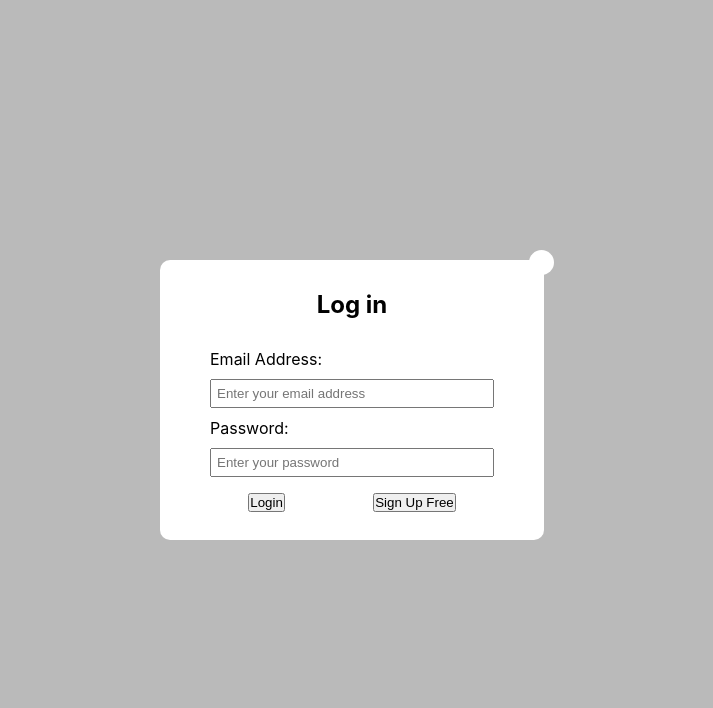
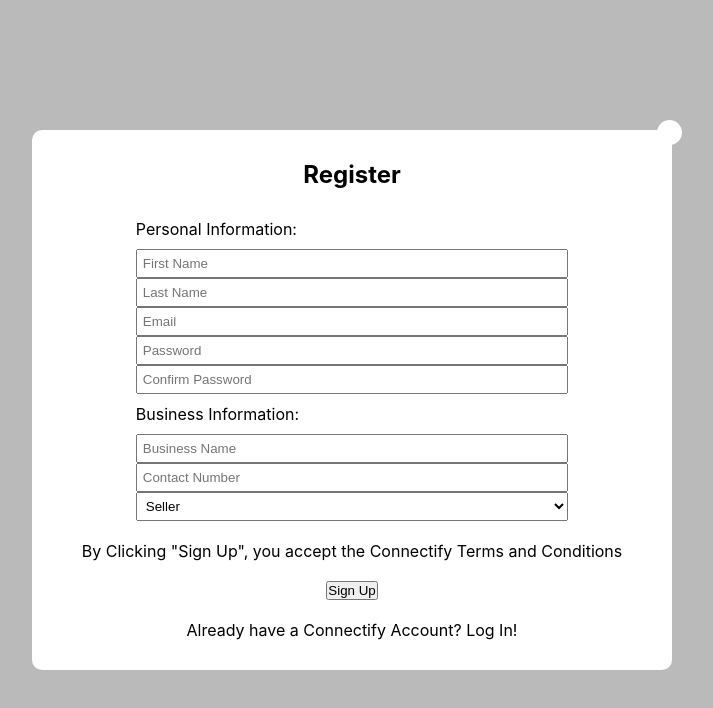
Before and after one commit to r4sy4n/connectify, a React (Create React App) app in the folder client/: page /register in a window 1280 px wide. Both pictures are taken after a click on the button "Sign Up Free". Shown: the top 708 px of the page, without its empty margins (288-1001 px from the left). Built offline with nearby package versions, Linux system fonts and the light colour scheme; some icons are missing.

Commit message:
Feat: Added Register form

```diff
--- a/client/src/assets/wrappers/ModalWrapper.js
+++ b/client/src/assets/wrappers/ModalWrapper.js
@@ -52,8 +52,14 @@ const LoginWrapper = styled.div`
         margin-bottom: 20px;
     }
 
-    .loginForm {
+    form {
         display: grid;
+    }
+
+    .error-message {
+        color: red;
+        font-size: 14px;
+        margin-bottom: 10px;
     }
 
     .buttonContainer {
@@ -73,4 +79,28 @@ const LoginWrapper = styled.div`
     }
 `
 
-export { ModalWrapper, LoginWrapper };
+const RegisterWrapper = styled(LoginWrapper)`
+
+    .buttonContainer {
+        position: relative;
+    }
+
+    form {
+        max-width: 80%;
+        margin: auto;
+    }
+
+    select {
+        padding: 5px;
+    }
+
+    .login-text {
+        cursor: pointer;
+    }
+
+    .already_member {
+        text-align: center;
+    }
+`
+
+export { ModalWrapper, LoginWrapper, RegisterWrapper };
--- a/client/src/components/LoginRegister.js
+++ b/client/src/components/LoginRegister.js
@@ -5,21 +5,25 @@ import axios from 'axios';
 import { CloseCircleOutline } from '@ricons/ionicons5';
 import { Icon } from '@ricons/utils'
 
-import { ModalWrapper, LoginWrapper } from '../assets/wrappers/ModalWrapper';
+import { ModalWrapper, LoginWrapper, RegisterWrapper } from '../assets/wrappers/ModalWrapper';
 
 const LoginRegister = ({ closeModal }) => {
 
     const navigate = useNavigate();
 
     const [isLoading, setIsLoading] = useState();
+    const [isLogin, setIsLogin] = useState(true);
 
     const initialStates = {
+      firstName: '',
+      lastName: '',
       email: '',
       password: '',
+      confirmPassword: '',
+      shopName: '',
+      phone: '',
+      userType: 'seller',
       errorMessage: {
-            email: '',
-            password: '',
-            credentials: ''
       }
     }
 
@@ -44,6 +48,9 @@ const LoginRegister = ({ closeModal }) => {
                   }
               }
 
+            case 'RESET':
+            return initialStates;
+
             default:
                 return state;
         }
@@ -63,15 +70,20 @@ const LoginRegister = ({ closeModal }) => {
       }
   }
 
+  const formToggle = () => {
+    setIsLogin(!isLogin);
+    dispatch({ type: 'RESET' });
+  }
+
   const loginFormHandler = (event) => {
     event.preventDefault();
 
     if( !state.email ) {
-        dispatch({ type: 'ERROR_MESSAGE', state: 'email', value: 'Email cannot be empty' })
+        dispatch({ type: 'ERROR_MESSAGE', state: 'email', value: 'Email cannot be empty' });
     }
 
     if( !state.password ) {
-        dispatch({ type: 'ERROR_MESSAGE', state: 'password', value: 'Password cannot be empty' })
+        dispatch({ type: 'ERROR_MESSAGE', state: 'password', value: 'Password cannot be empty' });
     }
 
     if( state.email && state.password ) {
@@ -83,13 +95,51 @@ const LoginRegister = ({ closeModal }) => {
                 localStorage.setItem('token', dbResponse.data.token);
                 dispatch({ type: 'ERROR_MESSAGE', state: 'credentials', value: '' });
                 setIsLoading(false);
-                navigate(`/${ dbResponse.data.userDetails.userType }`)
+                navigate(`/${ dbResponse.data.userDetails.userType }`);
 
         })
         .catch(error => {
             dispatch({ type: 'ERROR_MESSAGE', state: 'credentials', value: 'Email/Password is incorrect' });
             setIsLoading(false);
         })
+    }
+  }
+
+  const registerFormHandler = (event) => {
+    event.preventDefault();
+
+    if( !state.firstName ) {
+        dispatch({ type: 'ERROR_MESSAGE', state: 'firstName', value: 'First Name cannot be empty' });
+    }
+
+    if( !state.lastName ) {
+        dispatch({ type: 'ERROR_MESSAGE', state: 'lastName', value: 'Last Name cannot be empty' });
+    }
+
+    if( !state.email ) {
+        dispatch({ type: 'ERROR_MESSAGE', state: 'email', value: 'Email cannot be empty' });
+    }
+
+    if( !state.password ) {
+        dispatch({ type: 'ERROR_MESSAGE', state: 'password', value: 'Password cannot be empty' });
+    }
+    else if (state.password !== state.confirmPassword) {
+        dispatch({ type: 'ERROR_MESSAGE', state: 'confirmPassword', value: 'Password and Confirm Password does not match' });
+    }
+
+    if( !state.shopName ) {
+        dispatch({ type: 'ERROR_MESSAGE', state: 'shopName', value: 'Business Name cannot be empty' });
+    }
+
+    if( !state.phone ) {
+        dispatch({ type: 'ERROR_MESSAGE', state: 'phone', value: 'Contact Number cannot be empty' });
+    }
+
+    if( state.firstName && state.lastName && state.email && state.password && state.shopName && state.phone ) {
+
+        setIsLoading(true)
+
+
     }
   }
 
@@ -110,6 +160,8 @@ const LoginRegister = ({ closeModal }) => {
         {/* End Close Button */}
 
         {
+          isLogin
+          ?
             isLoading
             ? <p> Loading </p>
             :
@@ -120,7 +172,6 @@ const LoginRegister = ({ closeModal }) => {
                 </div>
 
                 <form
-                    className='loginForm'
                     onSubmit={ loginFormHandler }
                 >
                     {/* EMAIL */}
@@ -138,10 +189,11 @@ const LoginRegister = ({ closeModal }) => {
                             })
                         }
                     />
-                    { !state.email && <p>{ state.errorMessage.email }</p> }
+
+                    { !state.email && state.errorMessage.email ? <p className='error-message'>{ state.errorMessage.email }</p> : null }
 
                     {/* PASSWORD */}
-                    <label htmlFor='email'>Password: </label>
+                    <label htmlFor='password'>Password: </label>
                     <input
                         type='password'
                         id = 'password'
@@ -155,8 +207,9 @@ const LoginRegister = ({ closeModal }) => {
                             })
                         }
                     />
-                    { !state.password && <p>{ state.errorMessage.password }</p> }
-                    { !state.credentials && <p>{ state.errorMessage.credentials }</p> }
+
+                    { !state.password && state.errorMessage.password ? <p className='error-message'>{ state.errorMessage.password }</p> : null }
+                    { !state.credentials && state.errorMessage.credentials ? <p className='error-message'>{ state.errorMessage.credentials }</p> : null }
 
                     <div className='buttonContainer'>
                         <button
@@ -169,7 +222,7 @@ const LoginRegister = ({ closeModal }) => {
                         <button
                             type='button'
                             className='btn'
-                            onClick={() => navigate() }
+                            onClick={ formToggle }
                         >
                             Sign Up Free
                         </button>
@@ -177,6 +230,171 @@ const LoginRegister = ({ closeModal }) => {
 
                 </form>
             </LoginWrapper>
+            :
+            <RegisterWrapper>
+
+                <div className='title'>
+                    <h2> Register</h2>
+                </div>
+
+                <form
+                    onSubmit={ loginFormHandler }
+                >
+                    {/* Personal Information */}
+                    <label>Personal Information: </label>
+                    <input
+                        type='text'
+                        id = 'firstName'
+                        value = { state.firstName }
+                        placeholder='First Name'
+                        onChange= { (event) =>
+                            dispatch({
+                                type: 'ON_CHANGE',
+                                state: event.target.id,
+                                value: event.target.value
+                            })
+                        }
+                    />
+
+                    { !state.firstName && state.errorMessage.firstName ? <p className='error-message'>{ state.errorMessage.firstName }</p> : null }
+
+                    <input
+                        type='text'
+                        id = 'lastName'
+                        value = { state.lastName }
+                        placeholder='Last Name'
+                        onChange= { (event) =>
+                            dispatch({
+                                type: 'ON_CHANGE',
+                                state: event.target.id,
+                                value: event.target.value
+                            })
+                        }
+                    />
+
+                    { !state.lastName && state.errorMessage.lastName ? <p className='error-message'>{ state.errorMessage.lastName }</p> : null }
+
+                    <input
+                        type='email'
+                        id = 'email'
+                        value = { state.email }
+                        placeholder='Email'
+                        onChange= { (event) =>
+                            dispatch({
+                                type: 'ON_CHANGE',
+                                state: event.target.id,
+                                value: event.target.value
+                            })
+                        }
+                    />
+
+                    { !state.email && state.errorMessage.email ? <p className='error-message'>{ state.errorMessage.email }</p> : null }
+
+                    <input
+                        type='password'
+                        id = 'password'
+                        value = { state.password }
+                        placeholder='Password'
+                        onChange= { (event) =>
+                            dispatch({
+                                type: 'ON_CHANGE',
+                                state: event.target.id,
+                                value: event.target.value
+                            })
+                        }
+                    />
+
+                    { !state.password && state.errorMessage.password ? <p className='error-message'>{ state.errorMessage.password }</p> : null }
+
+                    <input
+                        type='password'
+                        id = 'confirmPassword'
+                        value = { state.confirmPassword }
+                        placeholder='Confirm Password'
+                        onChange= { (event) =>
+                            dispatch({
+                                type: 'ON_CHANGE',
+                                state: event.target.id,
+                                value: event.target.value
+                            })
+                        }
+                    />
+
+                    { !state.confirmPassword && state.errorMessage.confirmPassword ? <p className='error-message'>{ state.errorMessage.confirmPassword }</p> : null }
+
+                    {/* Business Information */}
+                    <label>Business Information: </label>
+                    <input
+                        type='text'
+                        id = 'shopName'
+                        value = { state.shopName }
+                        placeholder='Business Name'
+                        onChange= { (event) =>
+                            dispatch({
+                                type: 'ON_CHANGE',
+                                state: event.target.id,
+                                value: event.target.value
+                            })
+                        }
+                    />
+
+                    { !state.shopName && state.errorMessage.shopName ? <p className='error-message'>{ state.errorMessage.shopName }</p> : null }
+
+                    <input
+                        type='phone'
+                        id = 'phone'
+                        value = { state.phone }
+                        placeholder='Contact Number'
+                        onChange= { (event) =>
+                            dispatch({
+                                type: 'ON_CHANGE',
+                                state: event.target.id,
+                                value: event.target.value
+                            })
+                        }
+                    />
+
+                    { !state.phone && state.errorMessage.phone ? <p className='error-message'>{ state.errorMessage.phone }</p> : null }
+
+                    <select
+                    id='userType'
+                    value={state.userType}
+                    onChange={(event) => dispatch({
+                        type: 'ON_CHANGE',
+                        payload: {
+                            state: event.target.id,
+                            value: event.target.value
+                        }
+                    })}
+                    >
+                      <option value='seller'>Seller</option>
+                      <option value='supplier'>Supplier</option>
+                    </select>
+
+                    { !state.credentials && state.errorMessage.credentials ? <p className='error-message'>{ state.errorMessage.credentials }</p> : null }
+
+                    </form>
+
+                    <br/>
+
+                    <p>By Clicking "Sign Up", you accept the Connectify <span>Terms and Conditions</span></p>
+
+                    <div className='buttonContainer'>
+                        <button
+                            type='button'
+                            className='btn'
+                            onClick={ registerFormHandler }
+                        >
+                            Sign Up
+                        </button>
+                    </div>
+
+                    <br/>
+
+                    <div className='already_member'>
+                      <p>Already have a Connectify Account? <span className='login-text' onClick={ formToggle }>Log In!</span></p>
+                    </div>
+            </RegisterWrapper>
 
         }
     </div>
```
Lines whose indentation alone changed are shown as unchanged.
